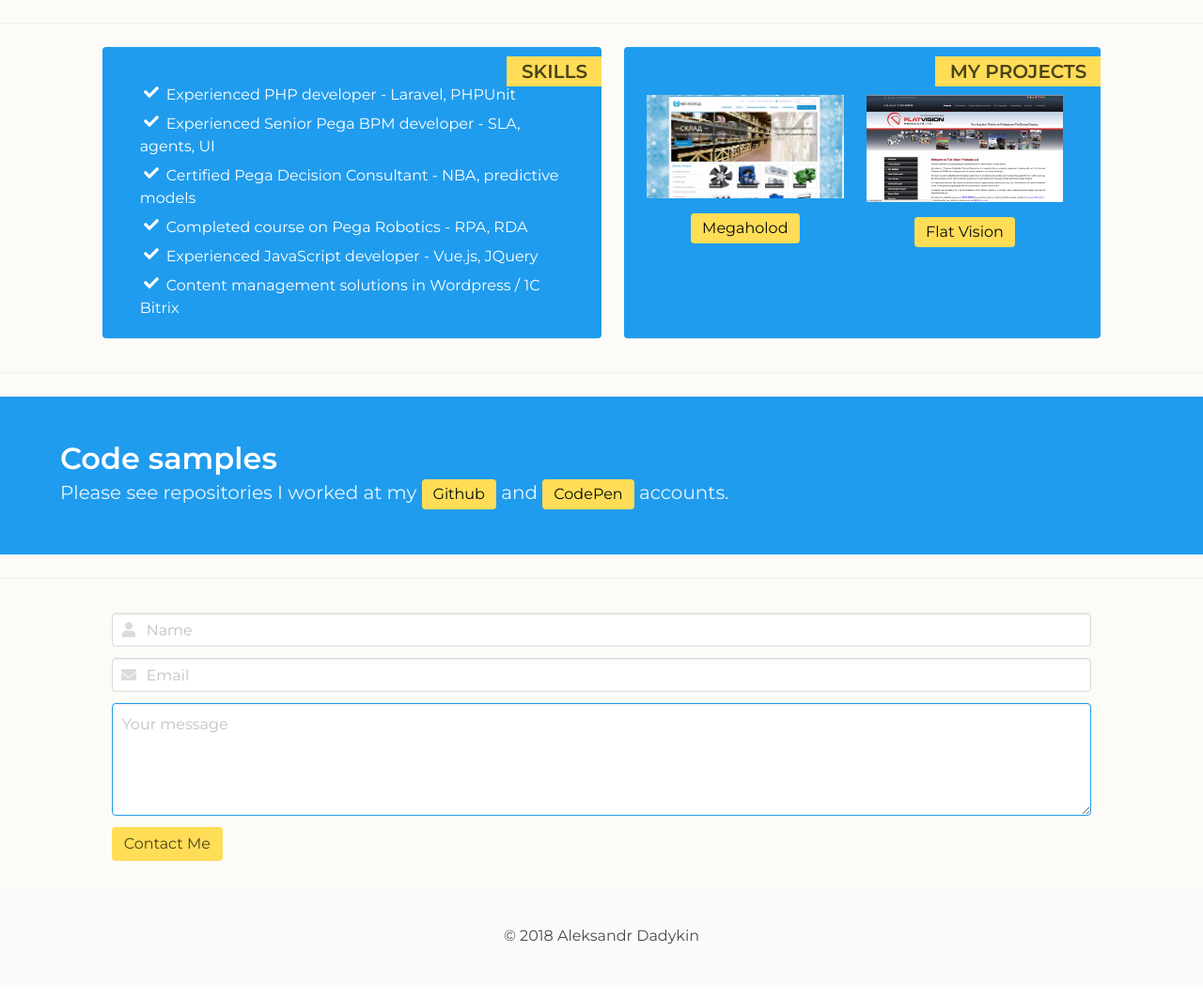
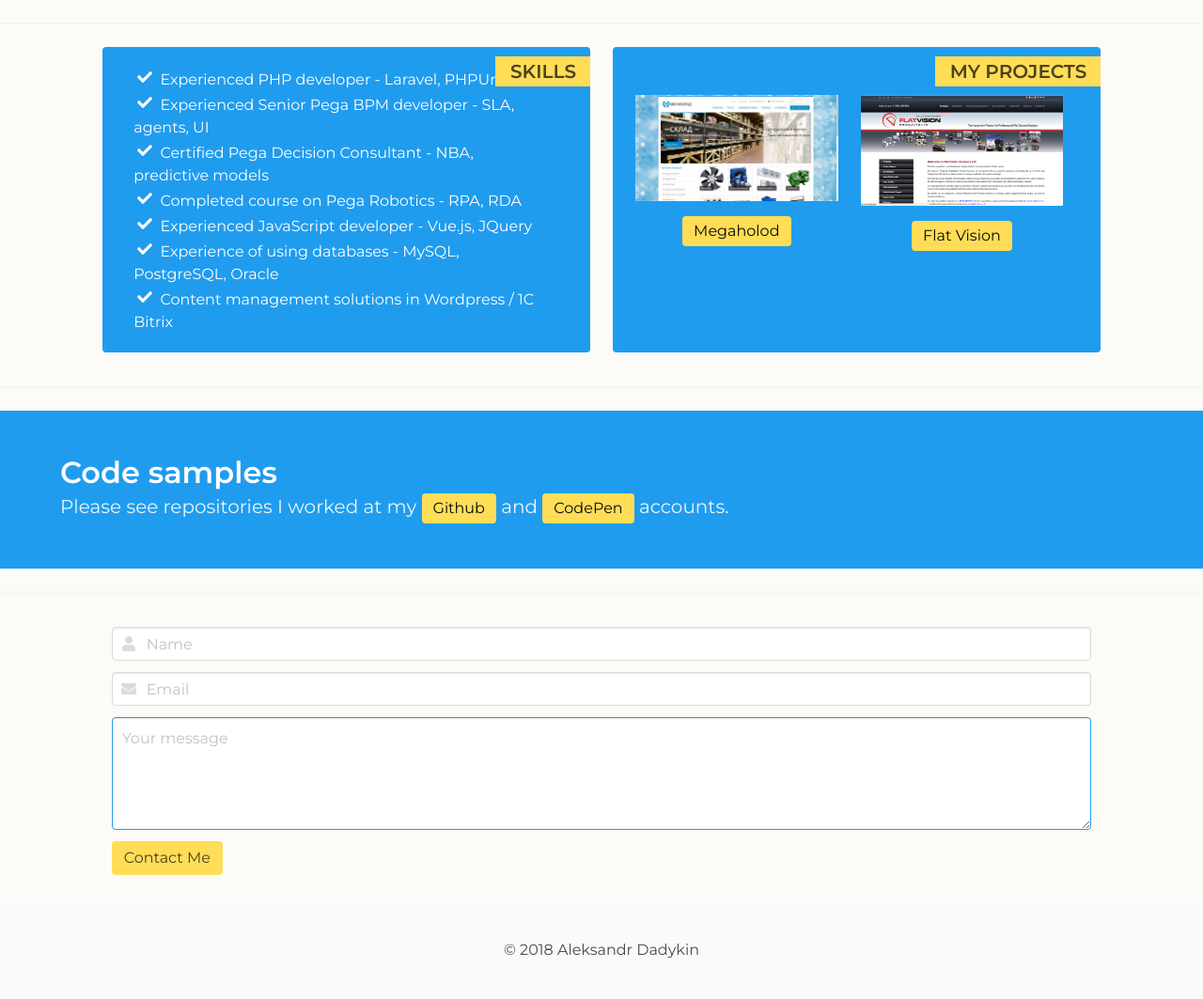
Before and after one commit to cetrix13/cetrix13.github.io, a Jekyll site: the page built from index.html, in a window 1280 px wide. Shown: the part 409-1472 px from the top of the page at 94% size. Built offline with Jekyll 4.4.1, drawn with Linux system fonts in a browser that asks for light colours; nearby versions of some CDN libraries.

Commit message:
Update skills list, remove unnecessary html

```diff
--- a/_includes/nav.html
+++ b/_includes/nav.html
@@ -49,3 +49,16 @@
       </div>
     </nav>
     <!-- End Navigation -->
+  <section class="hero is-medium">
+    <div class="hero-body">
+      <div class="container">
+        <h1 class="title has-text-white">
+        Aleksandr Dadykin
+        </h1>
+        <h2 class="subtitle has-text-white">
+        Full stack web developer, Pega BPM system architect, Pega decision consultant
+        </h2>
+      </div>
+    </div>
+  </section>
+  </section>
--- a/_includes/page.html
+++ b/_includes/page.html
@@ -1,41 +1,23 @@
-<section class="hero is-medium">
-  <div class="hero-body">
-    <div class="container">
-      <h1 class="title has-text-white">
-      Aleksandr Dadykin
-      </h1>
-      <h2 class="subtitle has-text-white">
-      Full stack web developer, Pega BPM system architect, Pega decision consultant
-      </h2>
-    </div>
-  </div>
-</section>
-</section>
 <hr>
 <div class="columns">
   <div class="column is-10 is-offset-1">
-    <div class="tile is-ancestor">
-      <div class="tile is-horizontal is-12">
+      <div class="tile is-ancestor">
         <div class="tile is-parent">
           <article class="tile is-child notification is-info has-ribbon">
-            <div class="content">
               <div class="ribbon is-medium is-warning"><span class="is-uppercase has-text-weight-semibold">Skills</span></div>
-              <div class="content">
                 <ul class="skills-list">
                   <li><span class="icon"><i class="fas fa-check"></i></span> Experienced PHP developer - Laravel, PHPUnit</li>
                   <li><span class="icon"><i class="fas fa-check"></i></span> Experienced Senior Pega BPM developer - SLA, agents, UI</li>
                   <li><span class="icon"><i class="fas fa-check"></i></span> Certified Pega Decision Consultant - NBA, predictive models</li>
                   <li><span class="icon"><i class="fas fa-check"></i></span> Completed course on Pega Robotics - RPA, RDA</li>
                   <li><span class="icon"><i class="fas fa-check"></i></span> Experienced JavaScript developer - Vue.js, JQuery</li>
+                  <li><span class="icon"><i class="fas fa-check"></i></span> Experience of using databases - MySQL, PostgreSQL, Oracle</li>
                   <li><span class="icon"><i class="fas fa-check"></i></span> Content management solutions in Wordpress / 1C Bitrix</li>
                 </ul>
-              </div>
-            </div>
           </article>
         </div>
-        <div class="tile">
           <div class="tile is-parent">
-            <article class="tile notification is-info has-ribbon">
+            <article class="tile is-child notification is-info has-ribbon">
               <div class="ribbon is-medium is-warning"><span class="is-uppercase has-text-weight-semibold">My Projects</span></div>
               <div class="columns" style="margin-top:1.2rem;">
                 <div class="column is-6">
@@ -54,9 +36,7 @@
               </div>
             </article>
           </div>
-        </div>
       </div>
-    </div>
   </div></div>
   <hr/>
   <section class="hero is-info">
--- a/_layouts/default.html
+++ b/_layouts/default.html
@@ -9,7 +9,6 @@
     <link rel="shortcut icon" type="image/png" href="/favicon.png?"/>
     <link rel="stylesheet" type="text/css" href="{{ site.baseurl }}/bulma.css" />
     <link href="https://fonts.googleapis.com/css?family=Montserrat:400,500,600" rel="stylesheet">
-    <link rel="alternate" type="application/rss+xml" title="{{ site.name }} - {{ site.description }}" href="{{ site.baseurl }}/feed.xml" />
     <link href="{{ site.baseurl }}/lightbox.min.css" rel="stylesheet">
     <script type="text/javascript" src="{{ site.baseurl }}/lightbox-plus-jquery.min.js"></script>
     <script>
--- a/_sass/_mystyles.sass
+++ b/_sass/_mystyles.sass
@@ -22,7 +22,7 @@ div.column.is-8:first-child
 // Skills sections
 .skills-list
   list-style: none !important
-  margin-left: 1rem !important
+  margin-left: 0.6rem !important
 
 // Backround video
 .fullscreen-bg
```
